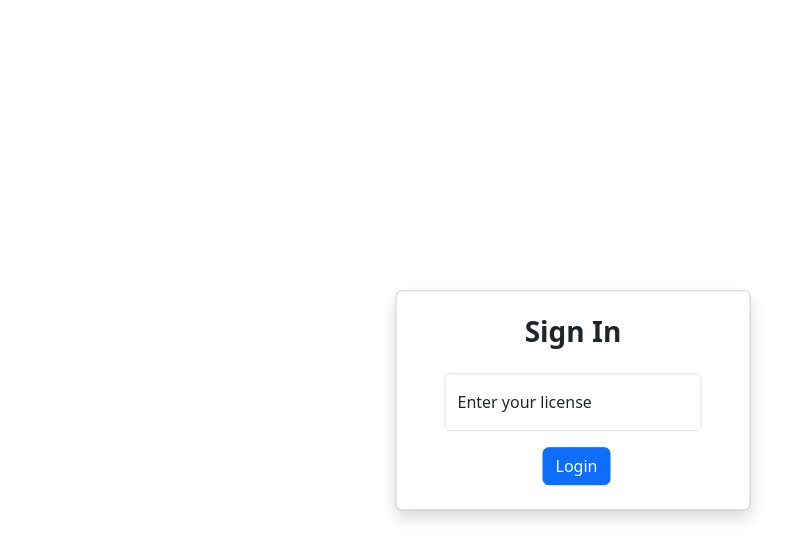
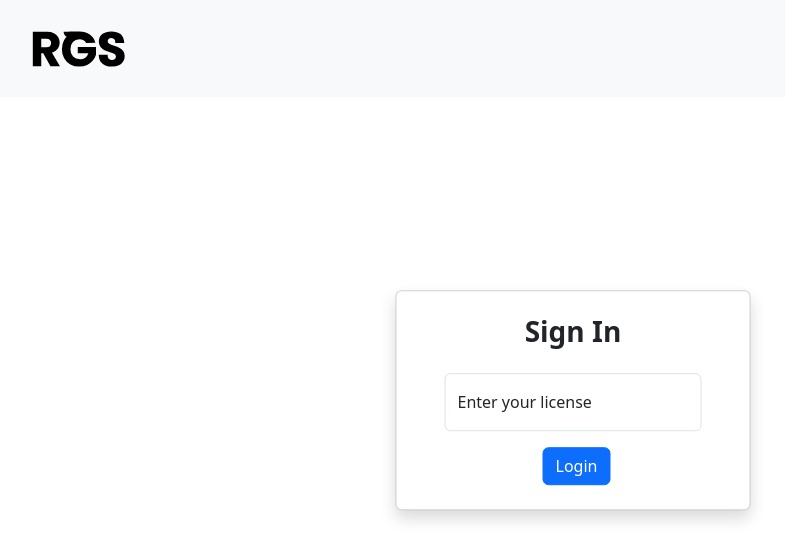
Before and after one commit to rancher-government-carbide/carbide-registry-dashboard, a Nuxt app: page /login in a window 1280 px wide. Shown: the top 560 px of the page, without its empty margins (67-852 px from the left). Built offline with nearby package versions, Linux system fonts and the light colour scheme; no server answers.

Commit message:
navbar: now shows on login page as well, only renders signout button if user is logged in

```diff
--- a/components/navbar.vue
+++ b/components/navbar.vue
@@ -4,12 +4,19 @@
             <Nuxt-Link class="navbar-brand" to="/dashboard">
                 <img src="../assets/RGS_Black-pos_sRGB.svg" alt="Logo" height="70" class="d-inline-block align-text-top"</img>
             </Nuxt-Link>
-            <button class="btn btn-primary" @click="logoutButton">Sign out</button>
+            <button v-if="loggedIn" class="btn btn-primary" @click="logoutButton">Sign out</button>
         </div>
     </div>
 </template>
 
 <script setup lang="ts">
+const loggedIn = ref(false);
+try {
+    loggedIn.value = await userIsAuthorized()
+} catch (error) {
+    console.error("error:", error);
+}
+
 async function logoutButton() {
     try {
         const success = await logout()
--- a/pages/login.vue
+++ b/pages/login.vue
@@ -1,4 +1,5 @@
 <template>
+    <navbar/>
     <div class="absolute-center">
         <LoginForm/>
     </div>
```
